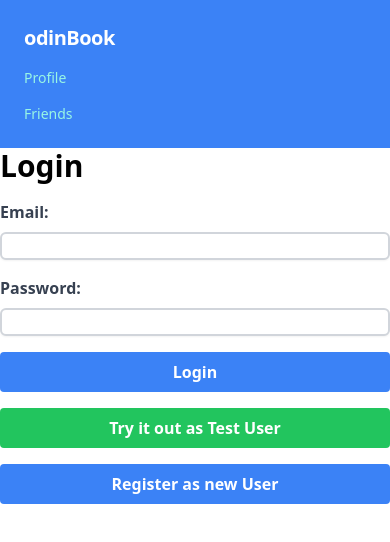
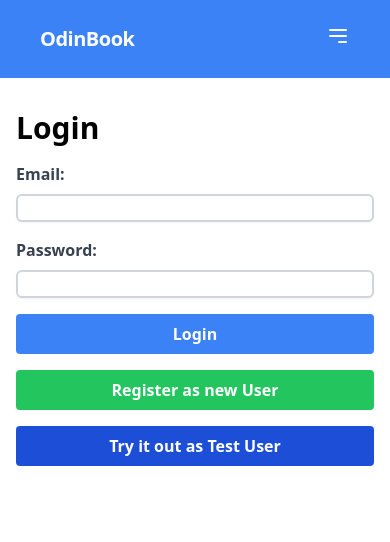
Before and after one commit to durlavkalita/odinbook_react, a React (Vite) app: page /login in a window 390 px wide. Shown: the top 542 px of the page. Built offline with nearby package versions, Linux system fonts and the light colour scheme.

Commit message:
some style improvement

```diff
--- a/src/components/Navbar.tsx
+++ b/src/components/Navbar.tsx
@@ -1,9 +1,14 @@
 import { Link, useNavigate } from "react-router-dom";
 import { useAuth } from "../hooks/useAuth";
 import { logoutService } from "../services/authServices";
+import { useState } from "react";
 
 const Navbar = () => {
   const { state, dispatch } = useAuth();
+  const [showMenu, setShowMenu] = useState(false);
+  const toggleMenu = () => {
+    setShowMenu(!showMenu);
+  };
   const navigate = useNavigate();
   const handleLogout = () => {
     logoutService();
@@ -11,13 +16,41 @@ const Navbar = () => {
     navigate("/login");
   };
   return (
-    <nav className="flex items-center justify-between flex-wrap bg-blue-500 p-6">
-      <div className="flex items-center flex-shrink-0 text-white mr-6">
+    <nav className="flex items-center justify-between flex-wrap bg-blue-500 px-10 py-6">
+      <div className="flex items-center flex-shrink-0 text-white mr-12">
         <Link to="/">
-          <span className="font-semibold text-xl tracking-tight">odinBook</span>
+          <span className="font-semibold text-xl tracking-tight">OdinBook</span>
         </Link>
       </div>
-      <div className="w-full block flex-grow lg:flex lg:items-center lg:w-auto">
+      {/* hamburger icon */}
+      <div className="lg:hidden">
+        <button
+          onClick={toggleMenu}
+          className="text-white hover:text-gray-300 focus:outline-none"
+        >
+          <svg
+            className="w-6 h-6"
+            fill="none"
+            stroke="currentColor"
+            viewBox="0 0 24 24"
+            xmlns="http://www.w3.org/2000/svg"
+          >
+            <path
+              strokeLinecap="round"
+              strokeLinejoin="round"
+              strokeWidth={2}
+              d="M4 6h16M4 12h16m-7 6h7"
+            ></path>
+          </svg>
+        </button>
+      </div>
+      {/* menu */}
+      <div
+        className={`w-full block flex-grow lg:flex lg:items-center lg:w-auto ${
+          showMenu ? "" : "hidden"
+        }`}
+      >
+        {state.isAuthenticated ? (
           <div className="text-sm lg:flex-grow">
             <Link
               to="/profile"
@@ -31,17 +64,17 @@ const Navbar = () => {
             >
               Friends
             </Link>
-          {state.isAuthenticated ? (
+
             <button
               onClick={handleLogout}
               className="block mt-4 lg:inline-block lg:mt-0 text-teal-200 hover:text-white mr-4"
             >
               Logout
             </button>
+          </div>
         ) : (
           ""
         )}
-        </div>
       </div>
     </nav>
   );
--- a/src/components/display/PostList.tsx
+++ b/src/components/display/PostList.tsx
@@ -6,7 +6,7 @@ interface Props {
 }
 const PostList = ({ posts }: Props) => {
   return (
-    <div className="border rounded-lg p-4">
+    <div>
       {posts.map((post) => (
         <PostDisplay key={post._id} post={post}></PostDisplay>
       ))}
--- a/src/components/forms/LoginForm.tsx
+++ b/src/components/forms/LoginForm.tsx
@@ -67,7 +67,7 @@ function LoginForm() {
   };
 
   return (
-    <>
+    <div className="py-8 px-4">
       <form onSubmit={handleLogin} className="max-w-md mx-auto">
         <h1 className="text-3xl font-bold mb-4">Login</h1>
         <div className="mb-4">
@@ -106,25 +106,27 @@ function LoginForm() {
           </button>
         </div>
       </form>
-      <div className="flex justify-center max-w-md mx-auto my-4">
-        <button
-          onClick={handleTestUser}
-          className="w-full bg-green-500 hover:bg-green-700 text-white font-bold py-2 px-4 rounded focus:outline-none focus:shadow-outline"
-        >
-          Try it out as Test User
-        </button>
-      </div>
+      {/* register */}
       <div className="flex justify-center max-w-md mx-auto my-4">
         <button
           onClick={() => {
             navigate("/register");
           }}
-          className="w-full bg-blue-500 hover:bg-blue-700 text-white font-bold py-2 px-4 rounded focus:outline-none focus:shadow-outline"
+          className="w-full bg-green-500 hover:bg-green-700 text-white font-bold py-2 px-4 rounded focus:outline-none focus:shadow-outline"
         >
           Register as new User
         </button>
       </div>
-    </>
+      {/* try it out */}
+      <div className="flex justify-center max-w-md mx-auto my-4">
+        <button
+          onClick={handleTestUser}
+          className="w-full bg-blue-700 hover:bg-blue-900 text-white font-bold py-2 px-4 rounded focus:outline-none focus:shadow-outline"
+        >
+          Try it out as Test User
+        </button>
+      </div>
+    </div>
   );
 }
 
--- a/src/components/forms/RegistrationForm.tsx
+++ b/src/components/forms/RegistrationForm.tsx
@@ -28,7 +28,7 @@ function RegistrationForm() {
   };
 
   return (
-    <div>
+    <div className="py-8 px-4">
       <form onSubmit={handleSubmit} className="max-w-md mx-auto">
         <h1 className="text-3xl font-bold mb-4">Register</h1>
         <div className="mb-4">
@@ -88,10 +88,10 @@ function RegistrationForm() {
             onChange={(event) => setPassword(event.target.value)}
           />
         </div>
-        <div className="flex justify-center">
+        <div className="flex justify-center max-w-md mx-auto">
           <button
             type="submit"
-            className="bg-blue-500 hover:bg-blue-700 text-white font-bold py-2 px-4 rounded focus:outline-none focus:shadow-outline"
+            className="w-full bg-blue-500 hover:bg-blue-700 text-white font-bold py-2 px-4 rounded focus:outline-none focus:shadow-outline"
           >
             Register
           </button>
```
Lines whose indentation alone changed are shown as unchanged.
